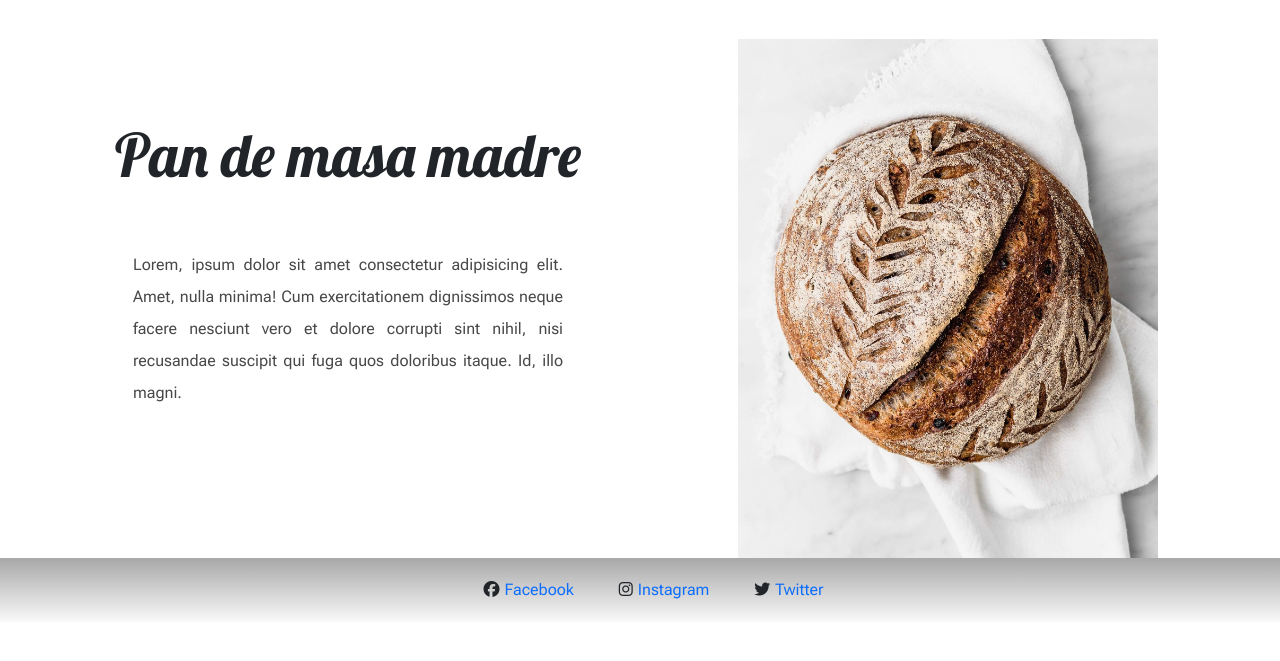
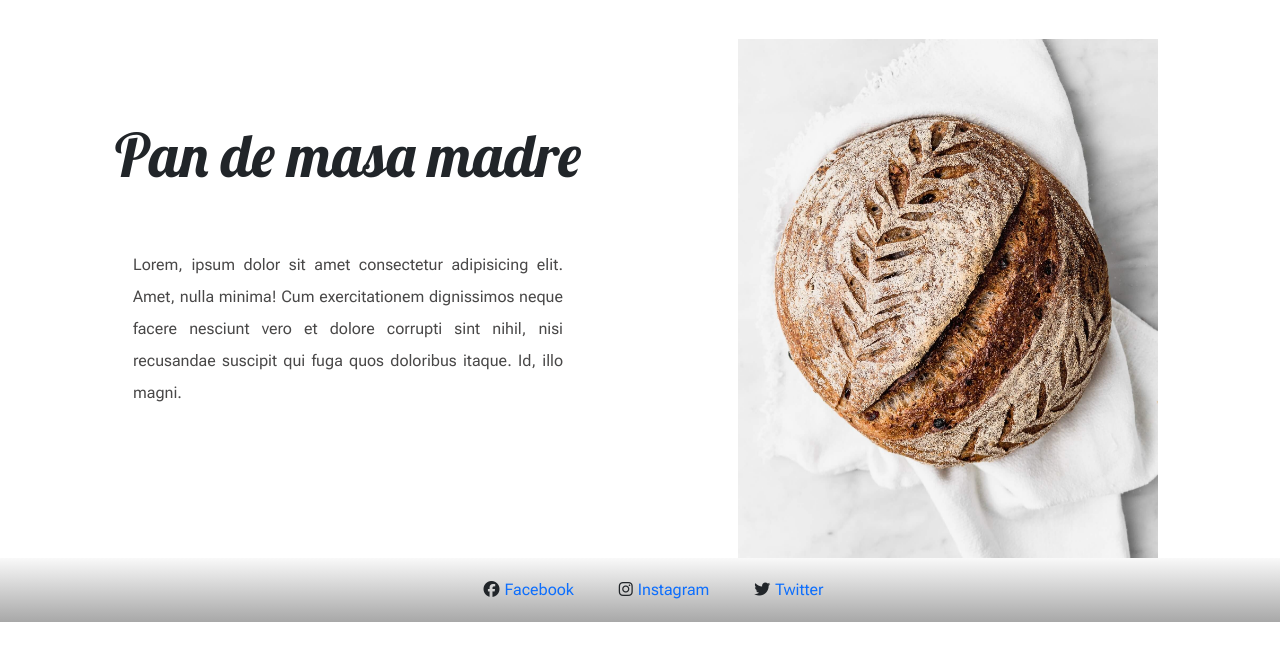
Before and after one commit to agush44/desafio-sass, a website: page index.html in a window 1280 px wide. Shown: the part 57-718 px from the top of the page. Drawn offline with nearby package versions, Linux system fonts and the light colour scheme.

Commit message:
modificaciones en footer

```diff
--- a/scss/secciones/_footer.scss
+++ b/scss/secciones/_footer.scss
@@ -1,5 +1,5 @@
 .footer{
-    background: linear-gradient(0deg, rgba(249,249,249,1) 0%, rgba(168,168,168,1) 100%);
+    background: linear-gradient(0deg, rgba(168,168,168,1) 0%, rgba(249,249,249,1) 100%);
     ul{
         display: flex;
         justify-content: center;
```
Also changed, not shown: css/style.css.
